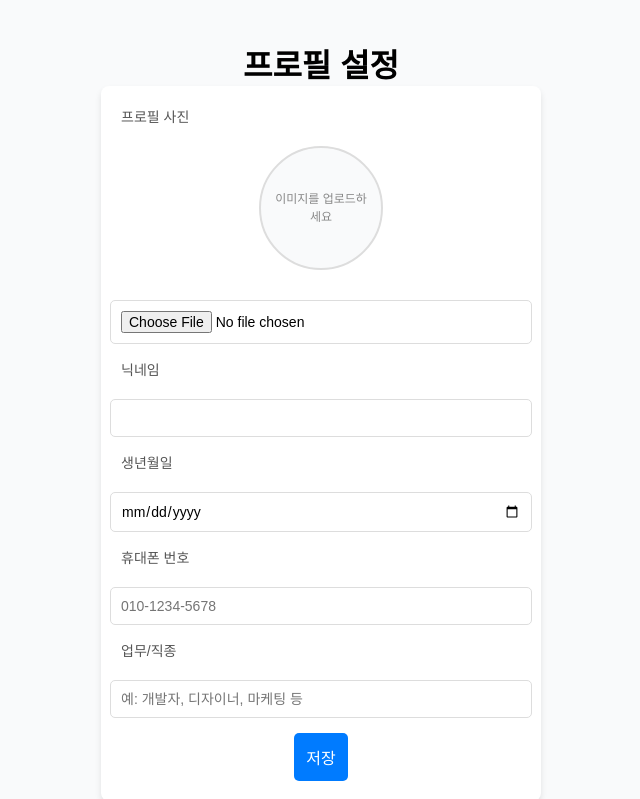
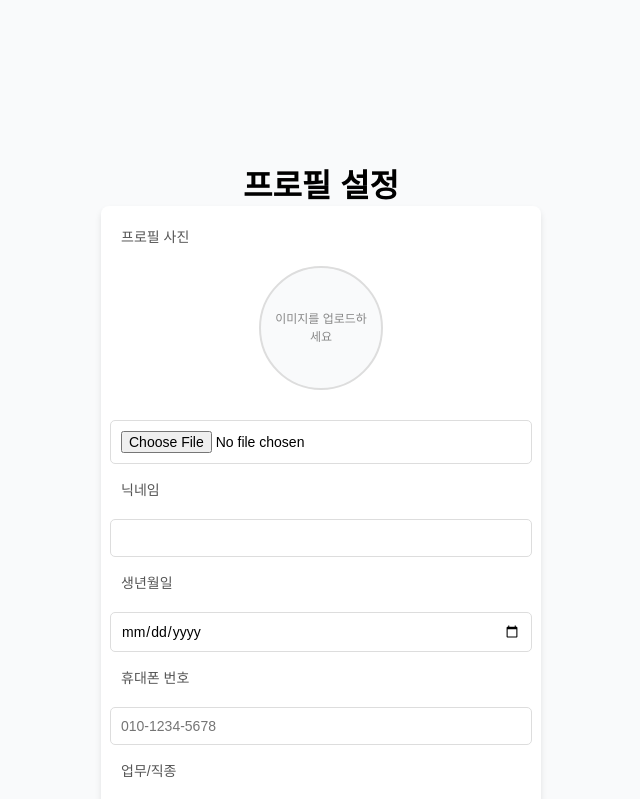
Before and after one commit to epuchi/Orbit-web, a React (Create React App) app in the folder Web/src/main/orbit/: page /signupP2 in a window 1280 px wide. Shown: the top 799 px of the page, without its empty margins (319-959 px from the left). Built offline with nearby package versions, Linux system fonts and the light colour scheme.

Commit message:
메인 스타일 변경

```diff
--- a/Web/src/main/orbit/src/app/routes/AppRoutes.js
+++ b/Web/src/main/orbit/src/app/routes/AppRoutes.js
@@ -23,7 +23,7 @@ const AppRoutes = () => {
     const shouldHideNavbar = hideNavbarRoutes.includes(location.pathname);
 
     return (
-        <div style={{display:'flex', flex:1, flexDirection:'column'}}>
+        <div style={{display:'flex', flex:1, flexDirection:'column', minWidth: '1200px'}}>
             <GoogleOAuthProvider clientId={GOOGLE_CLIENT_ID}>
                 {/* 상단 네비게이션 바 */}
                 {!shouldHideNavbar && <NavBar />}
--- a/Web/src/main/orbit/src/app/routes/styles.module.css
+++ b/Web/src/main/orbit/src/app/routes/styles.module.css
@@ -2,7 +2,7 @@
 .layoutContainer {
     display: flex;
     flex-direction: row;
-    height: calc(100vh - 100px); /* 네비게이션 바 높이를 뺀 나머지 */
+    min-height: 1080px;
     width: 100%;
 }
 
@@ -15,6 +15,6 @@
 
 /* 메인 컨텐츠 */
 .contentContainer {
+    display: flex;
     flex: 1;
-    display: flex;
 }
--- a/Web/src/main/orbit/src/pages/login/ui/index.jsx
+++ b/Web/src/main/orbit/src/pages/login/ui/index.jsx
@@ -31,8 +31,8 @@ const LoginPage = () => {
 
         /* 개발용 테스트 계정 */
         if (email == 'jite1214@gmail.com') {
-            // const userData = email
-            // dispatch(login(userData));
+            const userData = email
+            dispatch(login(userData));
             navigate('/planner');
         }
 
--- a/Web/src/main/orbit/src/shared/components/sidBar/styles.module.css
+++ b/Web/src/main/orbit/src/shared/components/sidBar/styles.module.css
@@ -1,8 +1,7 @@
 /* 사이드바 컨테이너 */
 .container {
     background-color: lightgray;
-    width: 250px;
-    height: 100%;
+    min-width: 250px;
     display: flex;
     flex-direction: column;
 }
```
